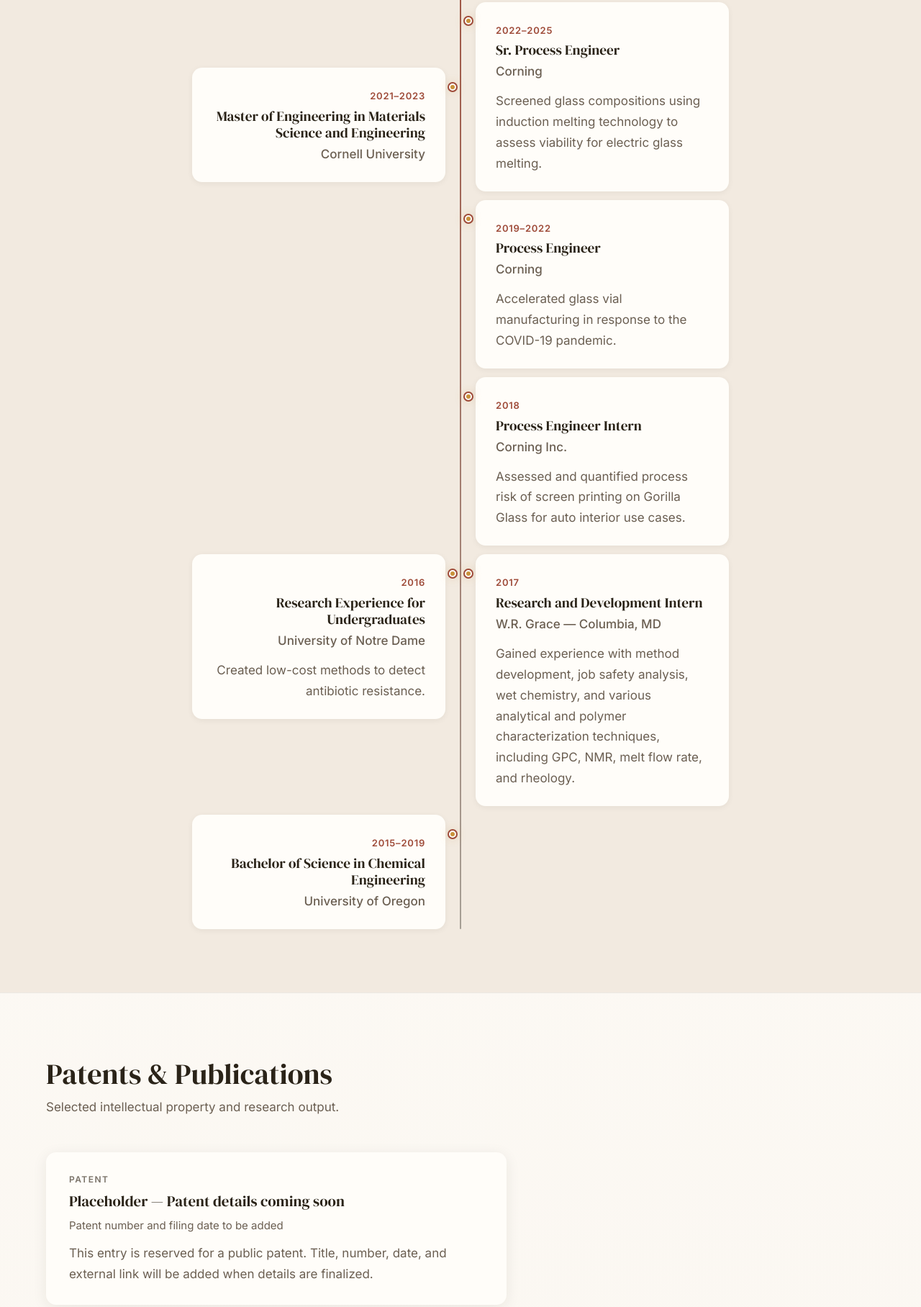
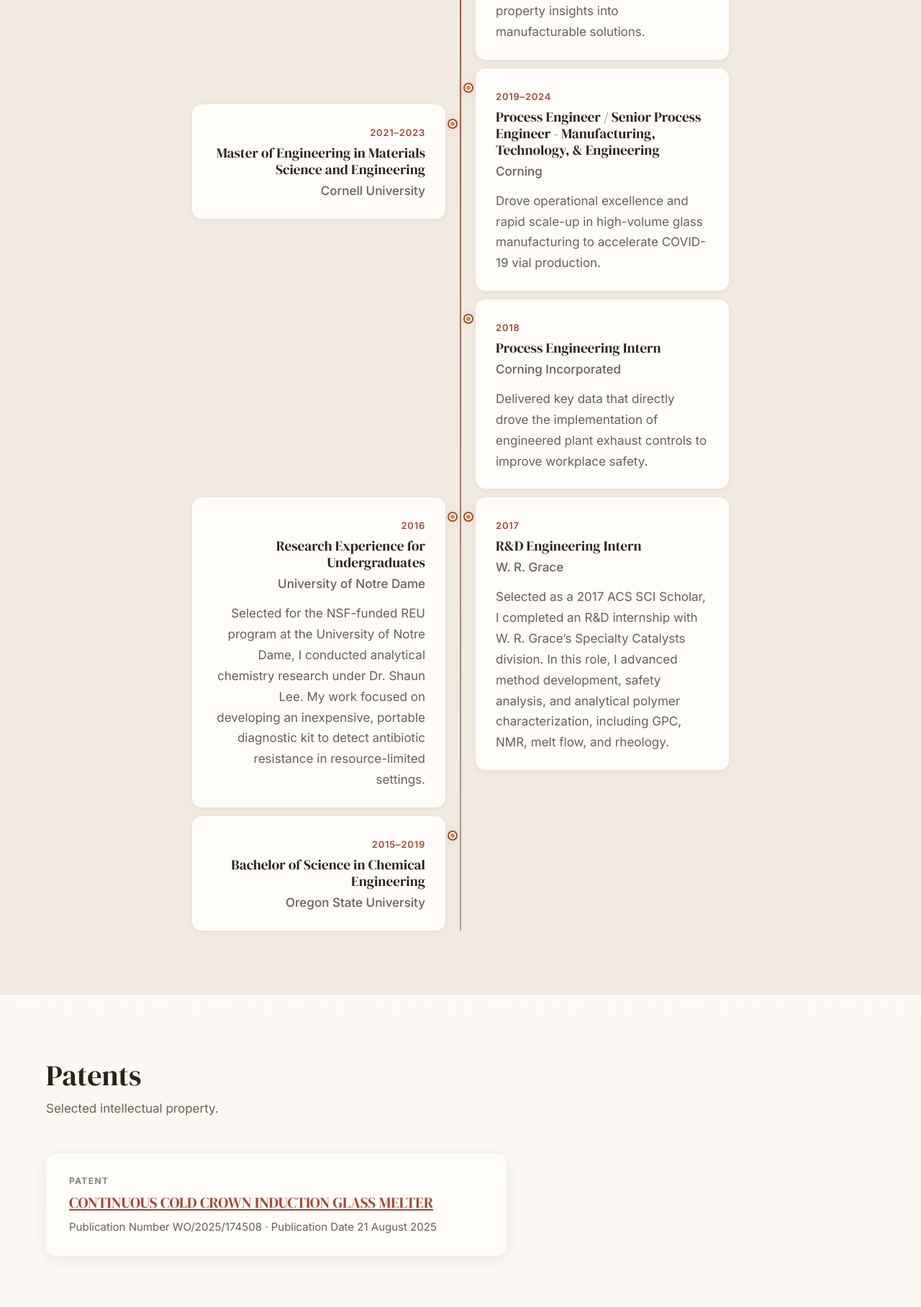
Before and after one commit to mschmidlin1/madeleine-portfolio, a website: page index.html in a window 1280 px wide. Shown: the part 971-2787 px from the top of the page at 72% size. Drawn offline with Linux system fonts and the light colour scheme.

Commit message:
Update all sections and descriptors. Add patents and publications. Fix undergraduate institution name. Remove analytical characterization skills.

```diff
--- a/index.html
+++ b/index.html
@@ -39,6 +39,7 @@
             <li><a href="#about">About</a></li>
             <li><a href="#timeline">Timeline</a></li>
             <li><a href="#patents">Patents</a></li>
+            <li><a href="#publications">Publications</a></li>
             <li><a href="#skills">Skills</a></li>
           </ul>
         </nav>
@@ -61,7 +62,7 @@
           <div class="hero-content">
             <p class="hero-eyebrow">Materials &amp; Process Engineering</p>
             <h1>Madeleine Schmidlin</h1>
-            <p class="hero-title">Staff Scientist, Melt Process Development</p>
+            <p class="hero-title">Staff Scientist - Gorilla Glass</p>
             <p class="hero-bio">
               Process engineer and materials scientist with a decade of experience advancing
               glass manufacturing at Corning. I develop next-generation melt processes for
@@ -104,7 +105,12 @@
                   <time class="timeline-date" datetime="2016">2016</time>
                   <h3>Research Experience for Undergraduates</h3>
                   <p class="timeline-org">University of Notre Dame</p>
-                  <p>Created low-cost methods to detect antibiotic resistance.</p>
+                  <p>
+                    Selected for the NSF-funded REU program at the University of Notre Dame, I
+                    conducted analytical chemistry research under Dr. Shaun Lee. My work focused
+                    on developing an inexpensive, portable diagnostic kit to detect antibiotic
+                    resistance in resource-limited settings.
+                  </p>
                 </div>
               </article>
 
@@ -112,7 +118,7 @@
                 <div class="timeline-card">
                   <time class="timeline-date" datetime="2015/2019">2015–2019</time>
                   <h3>Bachelor of Science in Chemical Engineering</h3>
-                  <p class="timeline-org">University of Oregon</p>
+                  <p class="timeline-org">Oregon State University</p>
                 </div>
               </article>
             </div>
@@ -121,31 +127,27 @@
               <article class="timeline-entry" style="--row-start: 1; --row-end: 3">
                 <div class="timeline-card">
                   <time class="timeline-date" datetime="2025">2025–Present</time>
-                  <h3>Staff Scientist, Melt Process Development</h3>
-                  <p class="timeline-org">Corning</p>
-                  <p>Develop new processes for next generation Gorilla Glass products.</p>
-                </div>
-              </article>
-
-              <article class="timeline-entry" style="--row-start: 3; --row-end: 6">
-                <div class="timeline-card">
-                  <time class="timeline-date" datetime="2022/2025">2022–2025</time>
-                  <h3>Sr. Process Engineer</h3>
+                  <h3>Staff Scientist - Gorilla Glass</h3>
                   <p class="timeline-org">Corning</p>
                   <p>
-                    Screened glass compositions using induction melting technology to assess
-                    viability for electric glass melting.
+                    Led melt process development for advanced glass and glass-ceramic
+                    systems in mobile consumer electronics, translating process-property
+                    insights into manufacturable solutions.
                   </p>
                 </div>
               </article>
 
-              <article class="timeline-entry" style="--row-start: 6; --row-end: 9">
+              <article class="timeline-entry" style="--row-start: 3; --row-end: 9">
                 <div class="timeline-card">
-                  <time class="timeline-date" datetime="2019/2022">2019–2022</time>
-                  <h3>Process Engineer</h3>
+                  <time class="timeline-date" datetime="2019/2024">2019–2024</time>
+                  <h3>
+                    Process Engineer / Senior Process Engineer - Manufacturing, Technology,
+                    &amp; Engineering
+                  </h3>
                   <p class="timeline-org">Corning</p>
                   <p>
-                    Accelerated glass vial manufacturing in response to the COVID-19 pandemic.
+                    Drove operational excellence and rapid scale-up in high-volume glass
+                    manufacturing to accelerate COVID-19 vial production.
                   </p>
                 </div>
               </article>
@@ -153,11 +155,11 @@
               <article class="timeline-entry" style="--row-start: 9; --row-end: 10">
                 <div class="timeline-card">
                   <time class="timeline-date" datetime="2018">2018</time>
-                  <h3>Process Engineer Intern</h3>
-                  <p class="timeline-org">Corning Inc.</p>
+                  <h3>Process Engineering Intern</h3>
+                  <p class="timeline-org">Corning Incorporated</p>
                   <p>
-                    Assessed and quantified process risk of screen printing on Gorilla Glass for
-                    auto interior use cases.
+                    Delivered key data that directly drove the implementation of engineered plant
+                    exhaust controls to improve workplace safety.
                   </p>
                 </div>
               </article>
@@ -165,12 +167,13 @@
               <article class="timeline-entry" style="--row-start: 10; --row-end: 11">
                 <div class="timeline-card">
                   <time class="timeline-date" datetime="2017">2017</time>
-                  <h3>Research and Development Intern</h3>
-                  <p class="timeline-org">W.R. Grace — Columbia, MD</p>
+                  <h3>R&amp;D Engineering Intern</h3>
+                  <p class="timeline-org">W. R. Grace</p>
                   <p>
-                    Gained experience with method development, job safety analysis, wet chemistry,
-                    and various analytical and polymer characterization techniques, including GPC,
-                    NMR, melt flow rate, and rheology.
+                    Selected as a 2017 ACS SCI Scholar, I completed an R&amp;D internship with
+                    W. R. Grace’s Specialty Catalysts division. In this role, I advanced method
+                    development, safety analysis, and analytical polymer characterization,
+                    including GPC, NMR, melt flow, and rheology.
                   </p>
                 </div>
               </article>
@@ -181,16 +184,48 @@
 
       <section id="patents" class="patents-section section">
         <div class="section-inner">
-          <h2 class="section-heading">Patents &amp; Publications</h2>
-          <p class="section-intro">Selected intellectual property and research output.</p>
+          <h2 class="section-heading">Patents</h2>
+          <p class="section-intro">Selected intellectual property.</p>
 
           <article class="patent-card card">
             <p class="patent-type">Patent</p>
-            <h3>Placeholder — Patent details coming soon</h3>
-            <p class="patent-meta">Patent number and filing date to be added</p>
-            <p>
-              This entry is reserved for a public patent. Title, number, date, and external link
-              will be added when details are finalized.
+            <h3>
+              <a
+                href="https://patentscope.wipo.int/search/en/WO2025174508"
+                target="_blank"
+                rel="noopener noreferrer"
+              >
+                CONTINUOUS COLD CROWN INDUCTION GLASS MELTER
+              </a>
+            </h3>
+            <p class="patent-meta">
+              Publication Number WO/2025/174508 · Publication Date 21 August 2025
+            </p>
+          </article>
+        </div>
+      </section>
+
+      <section id="publications" class="publications-section section">
+        <div class="section-inner">
+          <h2 class="section-heading">Publications</h2>
+          <p class="section-intro">Selected research output.</p>
+
+          <article class="patent-card card">
+            <p class="patent-type">Publication</p>
+            <h3>
+              <a
+                href="https://pubmed.ncbi.nlm.nih.gov/26732994/"
+                target="_blank"
+                rel="noopener noreferrer"
+              >
+                Plasma Inflammatory Factors Are Associated with Anxiety, Depression, and Cognitive
+                Problems in Adults with and without Methamphetamine Dependence: An Exploratory
+                Protein Array Study
+              </a>
+            </h3>
+            <p class="patent-meta">
+              Co-authors: Marilyn Huckans, Bret E. Fuller, Alison L. N. Chalker, Madeleine Adams,
+              Jennifer M. Loftis
             </p>
           </article>
         </div>
@@ -199,7 +234,7 @@
       <section id="skills" class="skills-section section">
         <div class="section-inner">
           <h2 class="section-heading">Skills</h2>
-          <p class="section-intro">Technical strengths across process, materials, and characterization.</p>
+          <p class="section-intro">Technical strengths across process and materials.</p>
 
           <div class="skills-grid">
             <article class="skill-card card">
@@ -212,11 +247,6 @@
               <p>
                 Composition screening, induction melting, and Gorilla Glass process development.
               </p>
-            </article>
-
-            <article class="skill-card card">
-              <h3>Analytical Characterization</h3>
-              <p>GPC, NMR, rheology, melt flow rate, and related polymer and materials analysis.</p>
             </article>
 
             <article class="skill-card card">
--- a/styles.css
+++ b/styles.css
@@ -413,6 +413,10 @@ a:hover {
   border-top: 1px solid rgba(122, 114, 104, 0.12);
 }
 
+.publications-section {
+  border-top: 1px solid rgba(122, 114, 104, 0.12);
+}
+
 .patent-card {
   max-width: 40rem;
   padding: 1.75rem 2rem;
```
